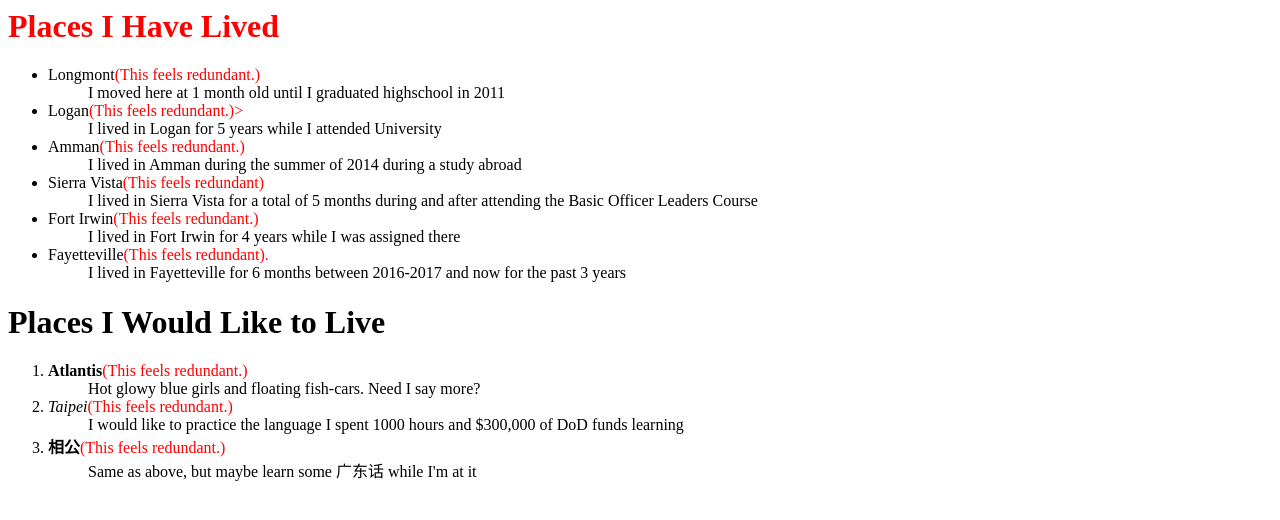
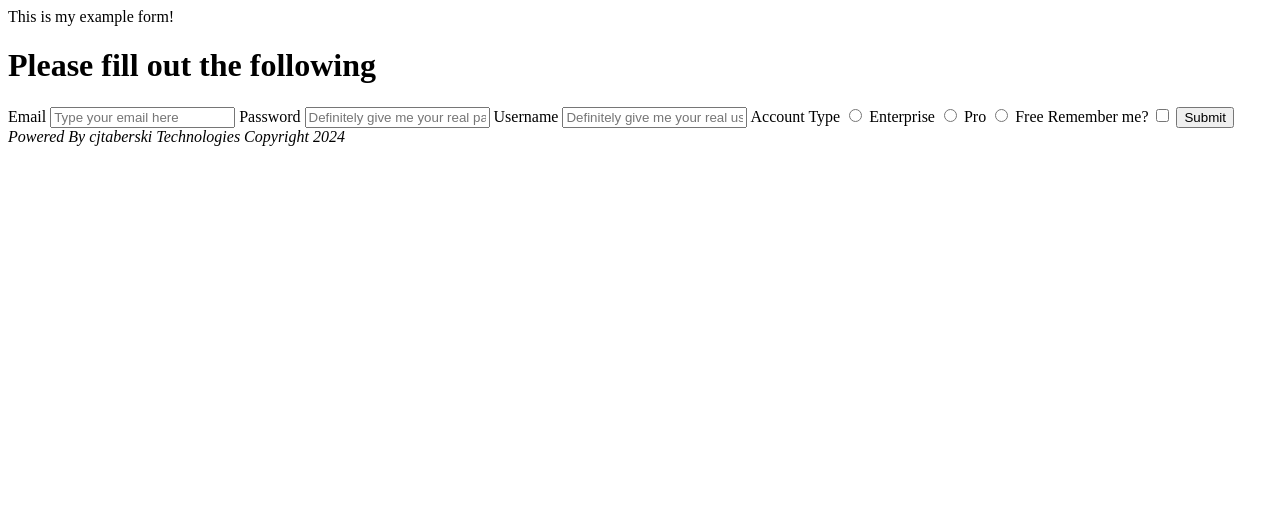
Before and after one commit to cjtaberski/Practice-Repository, a plain HTML site: page index.html in a window 1280 px wide. Drawn offline with Linux system fonts and the light colour scheme.

Commit message:
Add files via upload

```diff
--- a/index.html
+++ b/index.html
@@ -1,30 +1,34 @@
+<!DOCTYPE html>
 <html>
-    <head><title></title></head>
+    <head><title>Form Exercise</title></head>
     <body>
-        <h1 style="color: red;">Places I Have Lived</h1>
-        <ul>
-            <li>Longmont<span style="color: red;">(This feels redundant.)</span></li>
-                <dd>I moved here at 1 month old until I graduated highschool in 2011</dd>
-            <li>Logan<span style="color: red;">(This feels redundant.)></li>
-                <dd>I lived in Logan for 5 years while I attended University</dd>
-            <li>Amman<span style="color: red;">(This feels redundant.)</Span></li>
-                <dd>I lived in Amman during the summer of 2014 during a study abroad</dd>
-            <li>Sierra Vista<span style="color: red;">(This feels redundant)</span></li>
-                <dd>I lived in Sierra Vista for a total of 5 months during and after attending the Basic Officer Leaders Course</dd>
-            <li>Fort Irwin<span style="color: red;">(This feels redundant.)</span></li>
-                <dd>I lived in Fort Irwin for 4 years while I was assigned there</dd>
-            <li>Fayetteville<span style="color: red;">(This feels redundant).</span></li>
-                <dd>I lived in Fayetteville for 6 months between 2016-2017 and now for the past 3 years</dd>
-        </ul>
-        <h1>Places I Would Like to Live</h1>
-        <ol>
-            <li><strong>Atlantis</strong><span style="color: red;">(This feels redundant.)</span></li>
-                <dd>Hot glowy blue girls and floating fish-cars. Need I say more?</dd>
-            <li><em>Taipei</em><span style="color: red;">(This feels redundant.)</span></li>
-                <dd>I would like to practice the language I spent 1000 hours and $300,000 of DoD funds learning</dd>
-            <li><strong>相公</strong><span style="color: red;">(This feels redundant.)</span></li>
-                <dd>Same as above, but maybe learn some 广东话 while I'm at it</dd>
-        </ol>
-
+        <header>This is my example form!</header>
+        <form>
+            <h1>Please fill out the following</h1>
+            <label>
+                Email
+                <input type="text" name="email" value="" placeholder="Type your email here">
+            </label>
+            <label>
+                Password
+                <input type="text" name="password" value="" placeholder="Definitely give me your real password here">
+            </label>
+            <label>
+                Username
+                <input type="text" name="password" value="" placeholder="Definitely give me your real username here">
+            </label>
+            <label>
+                Account Type
+                <input type="radio" name="accounttype" value="Enterprise"> Enterprise
+                <input type="radio" name="accounttype" value="Pro"> Pro
+                <input type="radio" name="accounttype" value="Free"> Free
+            </label>
+            <label>
+                Remember me?
+                <input type="checkbox" name="rememberme" value="Remember me">
+            </label>
+            <button type="submit">Submit</button>
+        </form>
+        <footer><em>Powered By cjtaberski Technologies Copyright 2024</em></footer>
     </body>
 </html>
```
